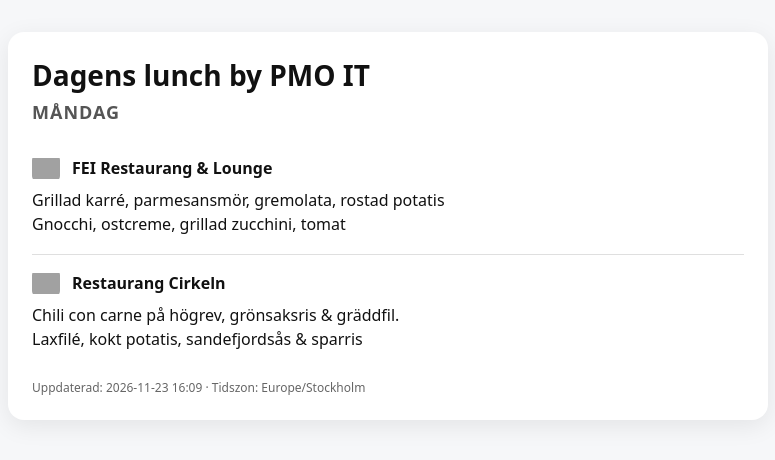
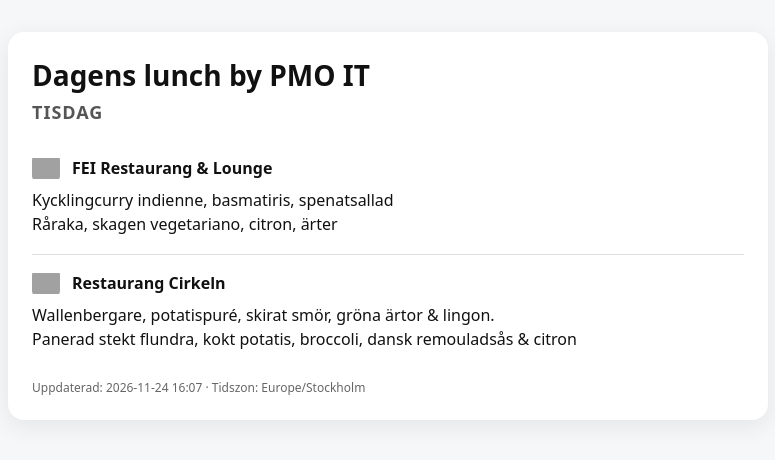
Before and after one commit to jalgard7/dagenslunch, a plain HTML site: page index.html in a window 1280 px wide. Shown: the whole page, without its empty margins (252-1027 px from the left). Drawn offline with Linux system fonts and the light colour scheme; grey boxes are pictures that could not be loaded.

Commit message:
Uppdatera lunch-sida: 2026-11-24 15:07 UTC

```diff
--- a/index.html
+++ b/index.html
@@ -24,21 +24,21 @@
 <div class="wrap">
   <div class="card">
     <h1>Dagens lunch by PMO IT</h1>
-    <h2>MÅNDAG</h2>
+    <h2>TISDAG</h2>
     <div class='rest'>
       <div class='head'>
         <img class='logo' src='https://res.cloudinary.com/emg-prod/image/upload/c_limit,h_100,w_200/v1/institutes/institute10621/logos/logo' alt='FEI Restaurang & Lounge logotyp'>
         <div class='name'>FEI Restaurang & Lounge</div>
       </div>
-      <div class='dish'>Grillad karré, parmesansmör, gremolata, rostad potatis<br>Gnocchi, ostcreme, grillad zucchini, tomat</div>
+      <div class='dish'>Kycklingcurry indienne, basmatiris, spenatsallad<br>Råraka, skagen vegetariano, citron, ärter</div>
     </div>
     <div class='rest'>
       <div class='head'>
         <img class='logo' src='https://cirkelnstockholm.se/wp-content/uploads/2021/09/c_restaurang-S-150x150.png' alt='Restaurang Cirkeln logotyp'>
         <div class='name'>Restaurang Cirkeln</div>
       </div>
-      <div class='dish'>Chili con carne på högrev, grönsaksris & gräddfil.<br>Laxfilé, kokt potatis, sandefjordsås & sparris</div>
+      <div class='dish'>Wallenbergare, potatispuré, skirat smör, gröna ärtor & lingon.<br>Panerad stekt flundra, kokt potatis, broccoli, dansk remouladsås & citron</div>
     </div>
-    <div class="footer">Uppdaterad: 2026-11-23 16:09 · Tidszon: Europe/Stockholm</div>
+    <div class="footer">Uppdaterad: 2026-11-24 16:07 · Tidszon: Europe/Stockholm</div>
   </div>
 </div>
```
